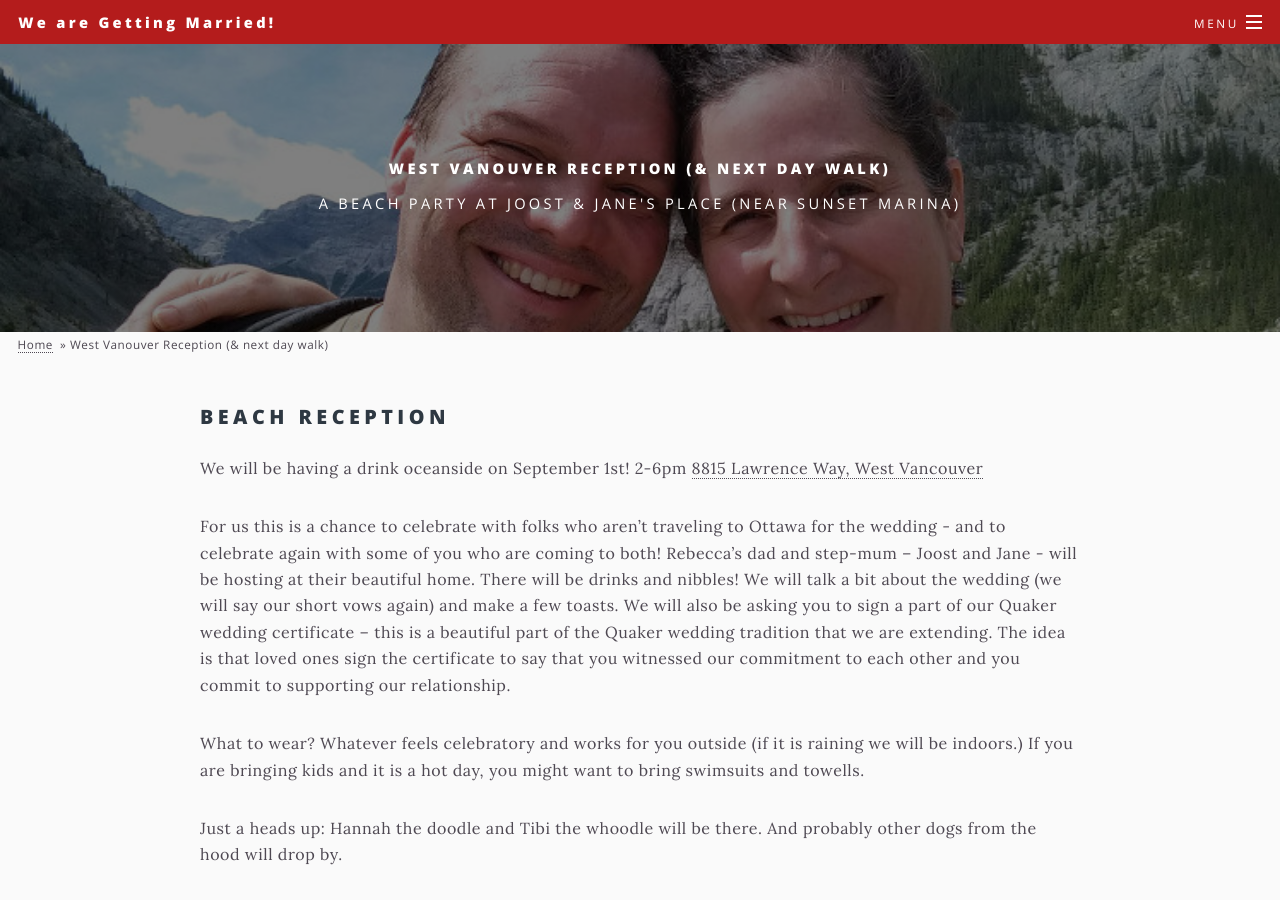
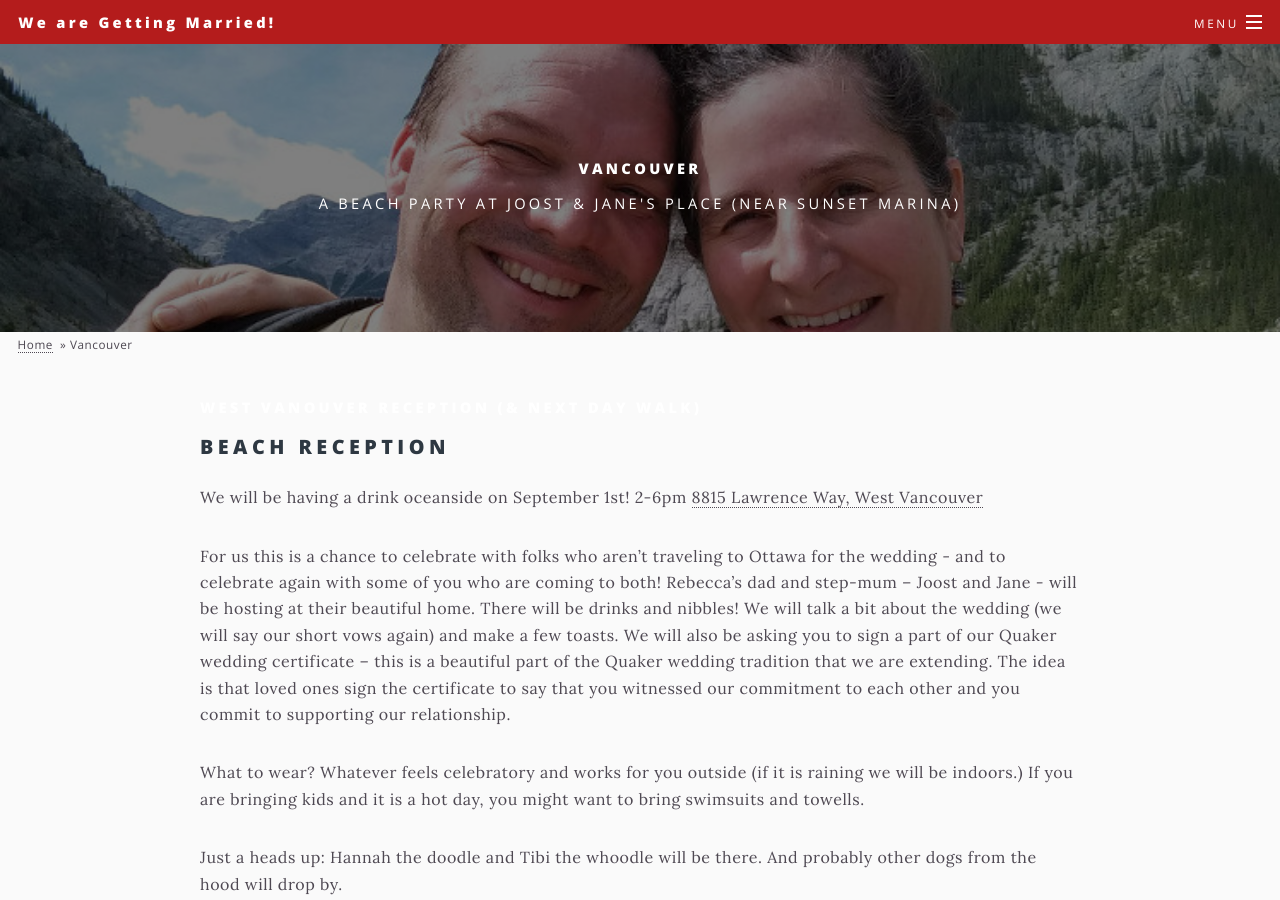
Before and after one commit to mgifford/gifsack-or-wolford, a Jekyll site: the page built from _pages/vancouver.md, in a window 1280 px wide and 900 px high. Built offline with Jekyll 4.4.1, drawn with Linux system fonts in a browser that asks for light colours.

Commit message:
change title i hope

```diff
--- a/_pages/vancouver.md
+++ b/_pages/vancouver.md
@@ -1,6 +1,6 @@
 ---
 key: 2
-title: West Vanouver Reception (& next day walk)
+title: Vancouver
 permalink: /f9f742e1f653a74c4cd78d7ea283b5556539b96b/Vancouver/
 excerpt: A beach party at Joost & Jane's Place (Near Sunset Marina)
 image: Vancouver_tall.jpg
```
Also changed, not shown: other parts of _pages/vancouver.md (+2 -0 lines).
